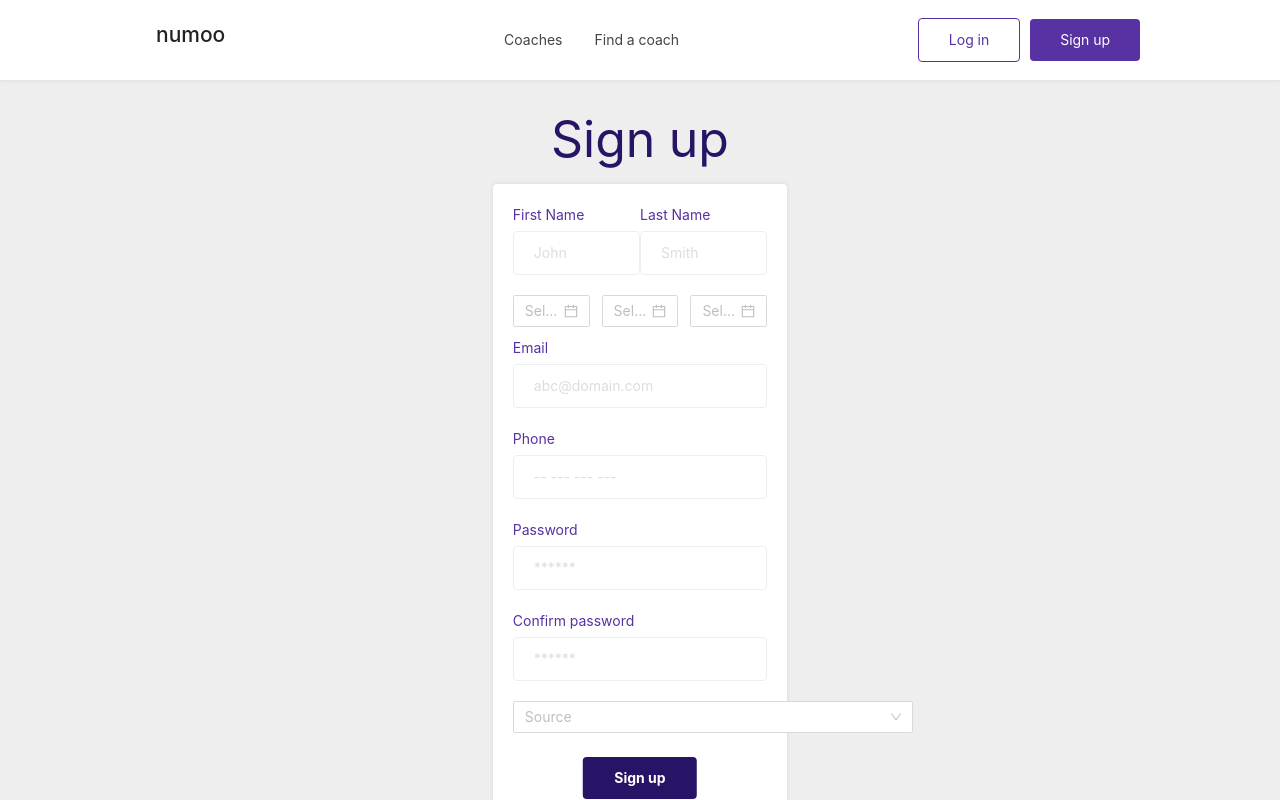
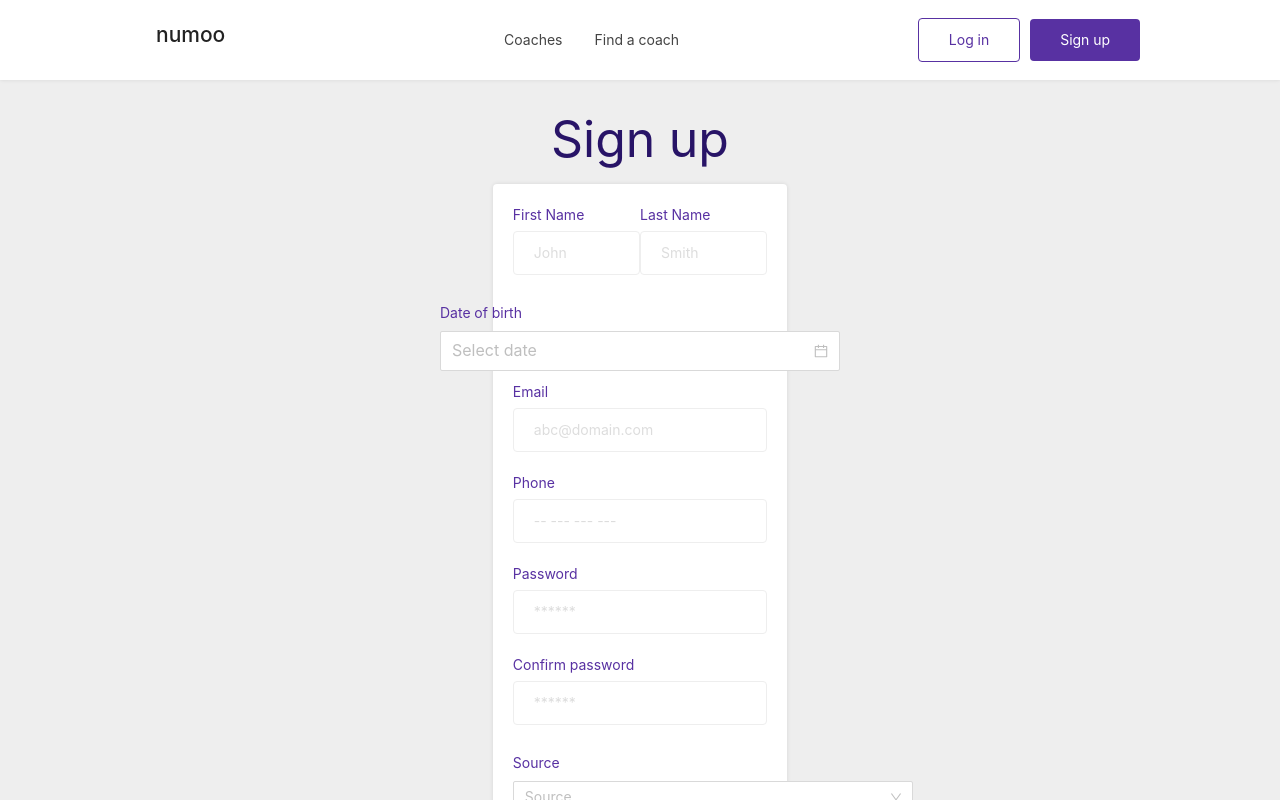
Before and after one commit to ismailasylla/Numoo-jad-project, a React (Create React App) app: page /user/signup in a window 1280 px wide. Shown: the top 800 px of the page. Built offline with nearby package versions, Linux system fonts and the light colour scheme; no server answers.

Commit message:
fixed date picker & added title

```diff
--- /dev/null
+++ b/src/components/forms/PickerTitleSelect/PickerTitleSelect.styled.tsx
@@ -0,0 +1,12 @@
+import styled from "styled-components";
+import { colors } from "../../../constants";
+
+export const Container = styled.div`
+  width: 100%;
+  padding: 7px 0px;
+`;
+
+export const Text = styled.span`
+  color: rgb(88, 49, 162);
+  margin-bottom: -5px;
+`;
--- /dev/null
+++ b/src/components/forms/PickerTitleSelect/PickerTitleSelect.tsx
@@ -0,0 +1,16 @@
+import React from "react";
+import { Container, Text } from "./PickerTitleSelect.styled";
+
+interface Props {
+  title: string;
+}
+
+function PickerTitleSelect({ title }: Props) {
+  return (
+    <Container>
+      <Text>{title}</Text>
+    </Container>
+  );
+}
+
+export default PickerTitleSelect;
--- a/src/components/forms/SignupForm/SignupForm.tsx
+++ b/src/components/forms/SignupForm/SignupForm.tsx
@@ -8,6 +8,7 @@ import DatePIcker from "components/inputs/DatePicker/DatePIcker";
 import AdSenseInput from "components/inputs/AdSenseInput/AdSenseInput";
 import { AdSenseInputWrapper } from "components/inputs/AdSenseInput/AdSenseInputWrapper.styled";
 import FormTitle from "../FormTitle/FormTitle";
+import PickerTitleSelect from "../PickerTitleSelect/PickerTitleSelect";
 
 function Signup(props: any) {
   const { signup } = useAuth();
@@ -91,6 +92,7 @@ function Signup(props: any) {
           ref={confirmPasswordRef}
         />
         <AdSenseInputWrapper>
+          <PickerTitleSelect title={"Source"} />
           <AdSenseInput></AdSenseInput>
         </AdSenseInputWrapper>
         <ButtonNormal
--- a/src/components/inputs/DatePicker/DatePIcker.tsx
+++ b/src/components/inputs/DatePicker/DatePIcker.tsx
@@ -1,15 +1,15 @@
 import React from "react";
 import { DatePicker, Space } from "antd";
 import { DatePickerWrapper } from "./DatePicker.styled";
+import PickerTitleSelect from "components/forms/PickerTitleSelect/PickerTitleSelect";
 
 const DatePIcker = () => {
   return (
     <>
       <DatePickerWrapper>
+        <PickerTitleSelect title={"Date of birth"} />
         <Space direction="horizontal" size={12}>
-          <DatePicker bordered={true} />
-          <DatePicker picker="month" bordered={true} />
-          <DatePicker picker="year" bordered={true} />
+          <DatePicker bordered={true} size={"large"} style={{ width: 400 }} />
         </Space>
       </DatePickerWrapper>
     </>
```
